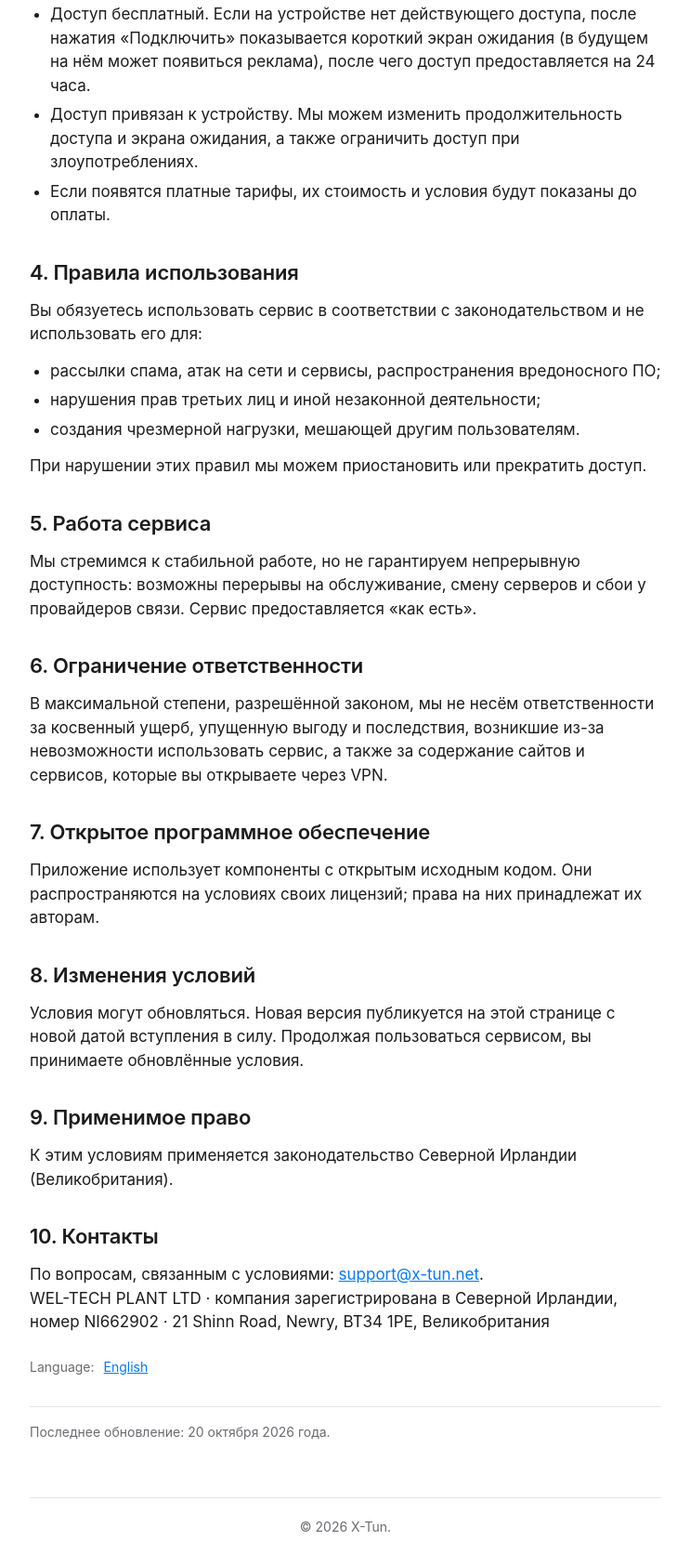
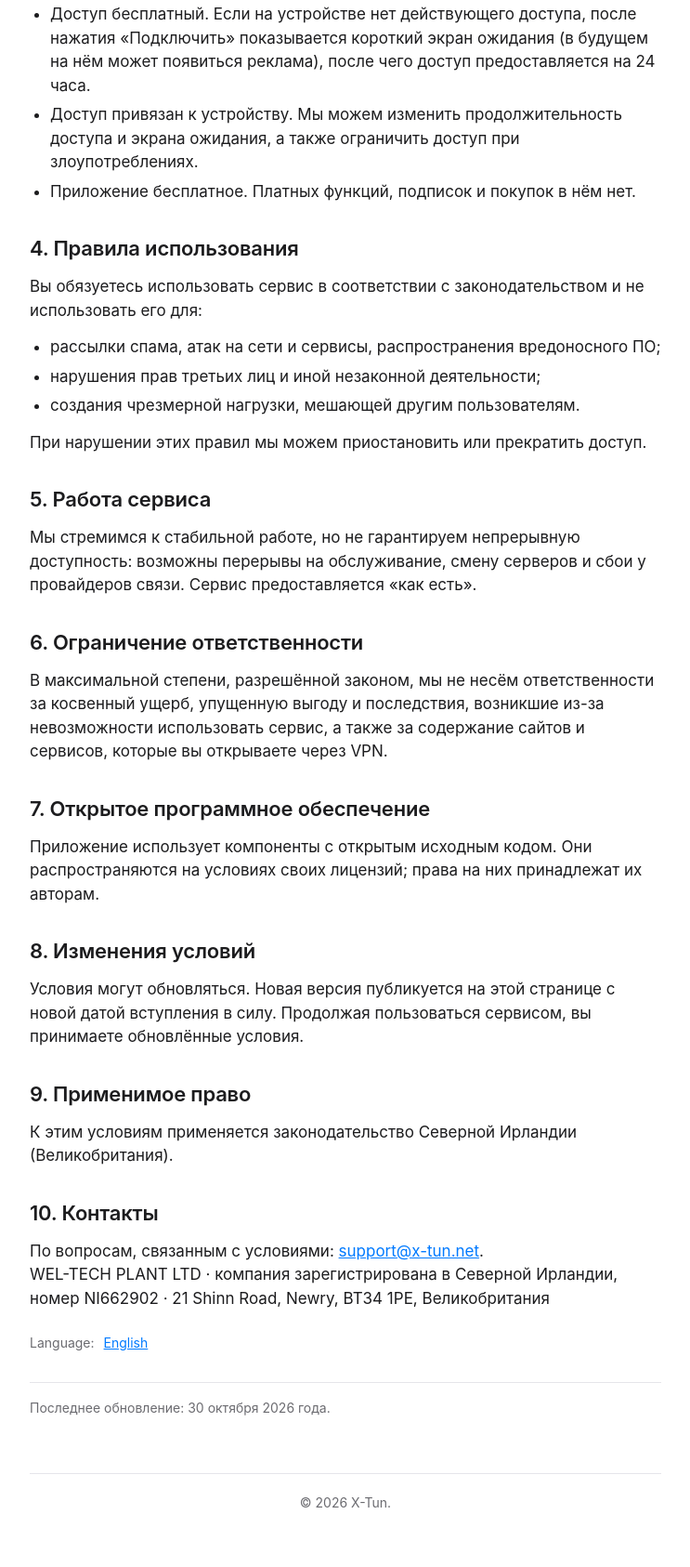
Before and after one commit to calsonez/x-tun-pages, a plain HTML site: page terms.html in a window 1280 px wide. Shown: the part 602-2288 px from the top of the page at 93% size, without its empty margins (268-1011 px from the left). Drawn offline with Linux system fonts and the light colour scheme.

Commit message:
terms: приложение бесплатное, платных функций и подписок нет (вопрос App Review 2.1(b))
Co-Authored-By: Claude Fable 5.1 <noreply@anthropic.com>
Claude-Session: https://claude.ai/code/session_01Qm5m2BwMdeTtPdLdFbvNTC

```diff
--- a/terms.html
+++ b/terms.html
@@ -30,7 +30,7 @@
     <ul>
         <li>Доступ бесплатный. Если на устройстве нет действующего доступа, после нажатия «Подключить» показывается короткий экран ожидания (в будущем на нём может появиться реклама), после чего доступ предоставляется на 24 часа.</li>
         <li>Доступ привязан к устройству. Мы можем изменить продолжительность доступа и экрана ожидания, а также ограничить доступ при злоупотреблениях.</li>
-        <li>Если появятся платные тарифы, их стоимость и условия будут показаны до оплаты.</li>
+        <li>Приложение бесплатное. Платных функций, подписок и покупок в нём нет.</li>
     </ul>
 
     <h2>4. Правила использования</h2>
@@ -62,7 +62,7 @@
 
     <p class="lang-switch">Language:<a href="terms_en.html">English</a></p>
 
-    <p class="meta">Последнее обновление: 20 октября 2026 года.</p>
+    <p class="meta">Последнее обновление: 30 октября 2026 года.</p>
 
     <footer>© 2026 X-Tun.</footer>
 </div>
```
